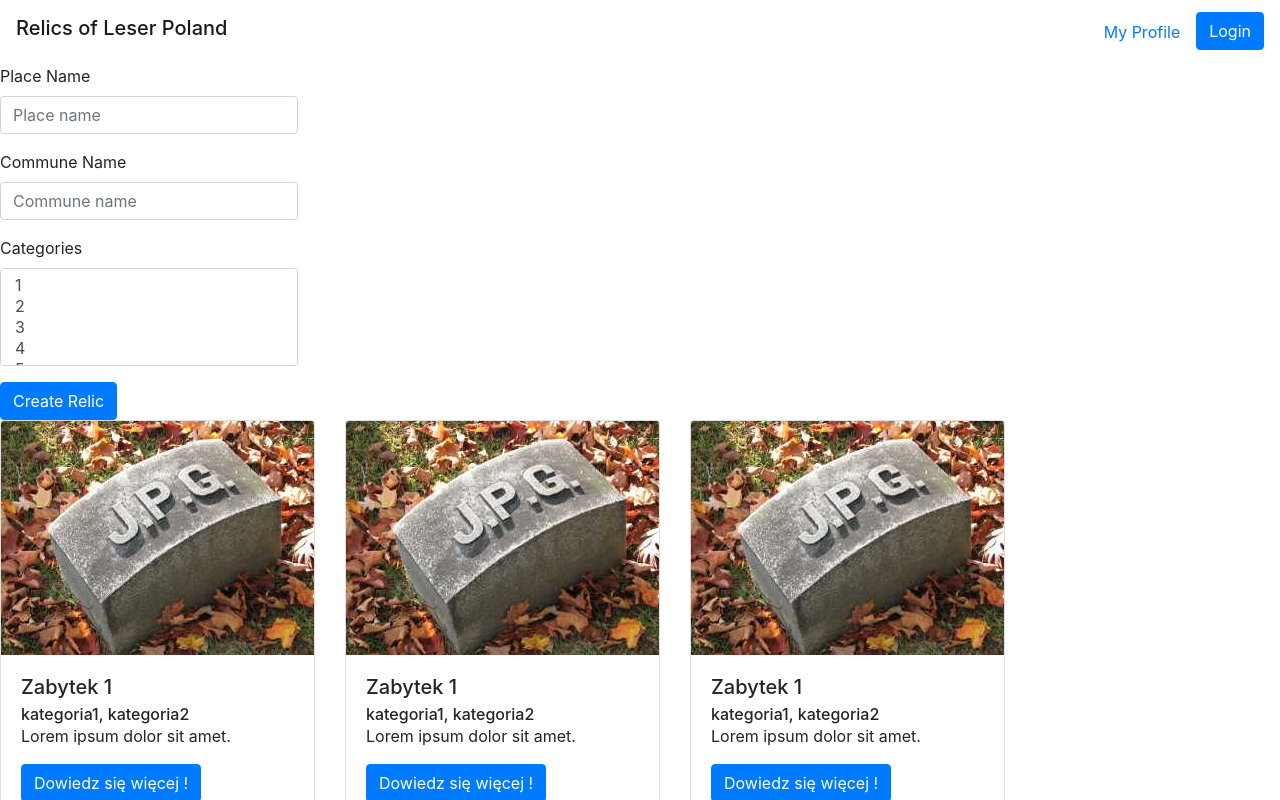
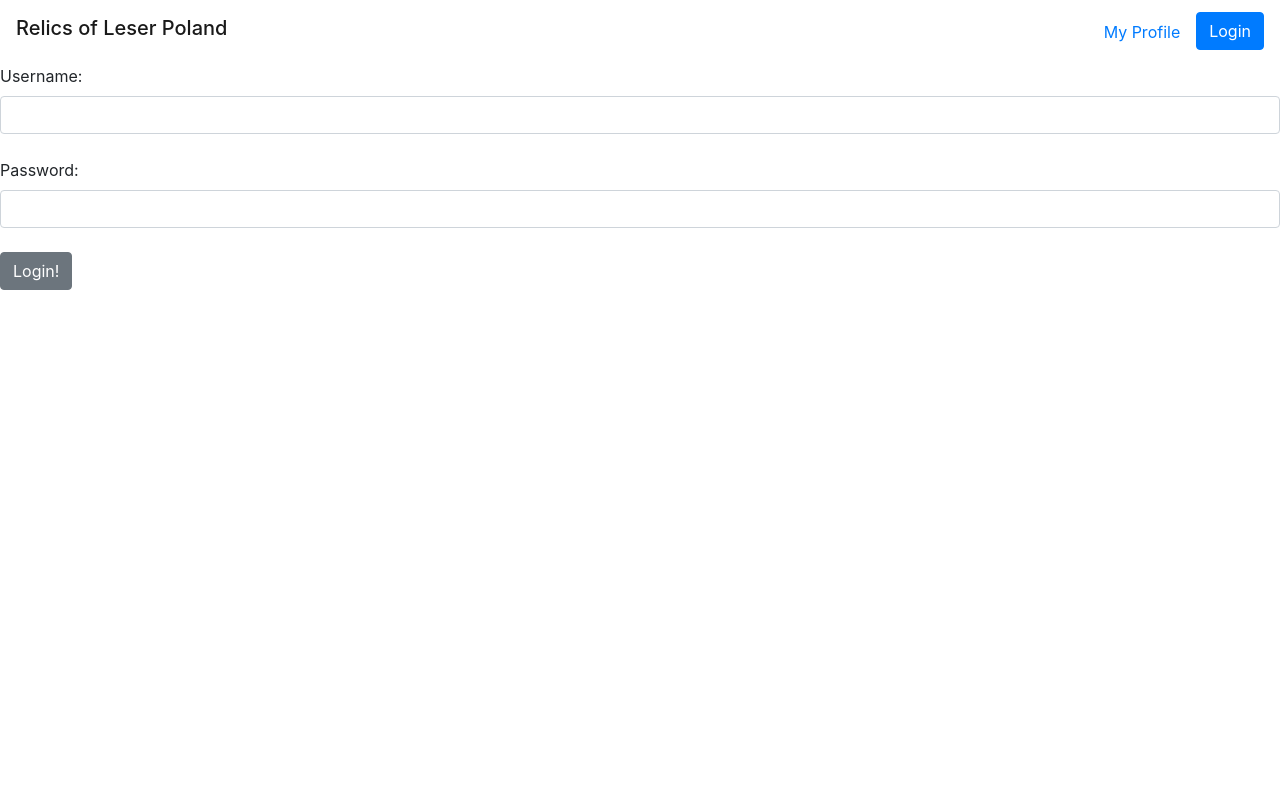
Before and after one commit to DamianDex/relics-frontend, a React (Create React App) app: page /login in a window 1280 px wide. Shown: the top 800 px of the page. Built offline with nearby package versions, Linux system fonts and the light colour scheme.

Commit message:
Added router, changed project structure

```diff
--- a/src/App.js
+++ b/src/App.js
@@ -1,32 +1,20 @@
 import React, {Component} from "react";
-import "./App.css";
+import { Switch, Route } from 'react-router';
 
-import { Container, Row, Col } from 'reactstrap';
-import RelicDeck from "./relics/RelicDeck";
-import RelicNew from "./relics/RelicNew";
 import Header from "./Header";
+import Main from "./Main";
+import LoginPage from "./components/LoginPage";
 
-
-class App extends Component {
+export default class App extends Component {
     render() {
         return (
-            <div>
-            <div>
-        		<Header/>
-        	</div>
-                <Row>
-                    <Col xs="3">
-                        <RelicNew/>
-                    </Col>
-                    <Col xs="auto">
-                        <RelicDeck/>
-                        <RelicDeck/>
-                    </Col>
-                    <Col xs="3">.col-3</Col>
-                </Row>
-            </div>
+          <div>
+  		    <Header />
+		    <Switch>
+		    	<Route exact path='/' component={Main}/>
+	    		<Route exact path='/login' component={LoginPage}/>
+	    	</Switch>
+  		  </div>
         );
     }
 }
-
-export default App;
--- a/src/Header.js
+++ b/src/Header.js
@@ -1,15 +1,17 @@
 import React from 'react';
-import {BrowserRouter, Link, Switch, Route } from 'react-router-dom';
+import CustomNavbar from './components/CustomNavbar'
 
-import CustomNavbar from './components/CustomNavbar'
-//import { LoginLink, LogoutLink, Authenticated, NotAuthenticated } from 'react-stormpath';
+import { Switch, Route } from 'react-router-dom'
+import LoginPage from "./components/LoginPage";
+import App from "./App";
+
 
 export default class Header extends React.Component {
   render() {
     return (
-    	<BrowserRouter>
+    	<div>
     		<CustomNavbar />
-    	</BrowserRouter>
+    	</div>
     );
   }
 }
--- /dev/null
+++ b/src/Main.js
@@ -0,0 +1,25 @@
+import React, {Component} from "react";
+import "./App.css";
+
+import { Row, Col } from 'reactstrap';
+import RelicDeck from "./relics/RelicDeck";
+import RelicNew from "./relics/RelicNew";
+
+export default class Main extends Component {
+    render() {
+        return (
+            <div>
+                <Row>
+                    <Col xs="3">
+                        <RelicNew/>
+                    </Col>
+                    <Col xs="auto">
+                        <RelicDeck/>
+                        <RelicDeck/>
+                    </Col>
+                    <Col xs="3">.col-3</Col>
+                </Row>
+            </div>
+        );
+    }
+}
--- a/src/components/LoginControl.js
+++ b/src/components/LoginControl.js
@@ -11,11 +11,13 @@ export default class LoginControl extends React.Component {
   }
 
   handleLoginClick() {
-    this.setState({isLoggedIn: true});
+	window.location = '/login'
+    //this.setState({isLoggedIn: true});
+
   }
 
   handleLogoutClick() {
-    this.setState({isLoggedIn: false});
+    //this.setState({isLoggedIn: false});
   }
 
   render() {
--- /dev/null
+++ b/src/components/LoginPage.js
@@ -0,0 +1,14 @@
+import React, {Component} from "react";
+import { Form, Input, Label, Button } from 'reactstrap';
+
+export default class LoginPage extends Component {
+    render() {
+        return (
+        	<Form>
+        		<Label for="username">Username: </Label><Input id="username" name="username"/><br/>
+        	    <Label for="password">Password:</Label><Input id="password" name="password"/><br/>
+        	    <Button type="submit">Login!</Button>
+        	</Form>
+        );
+    }
+}
--- a/src/index.js
+++ b/src/index.js
@@ -1,8 +1,16 @@
 import React from "react";
 import ReactDOM from "react-dom";
 import App from "./App";
+import { BrowserRouter } from 'react-router-dom'
 
 import "./index.css";
 import "bootstrap/dist/css/bootstrap.css";
 
-ReactDOM.render(<App />, document.getElementById('root'));
+//Jak chcecie poczytac o routerach to polecam:
+//https://medium.com/@pshrmn/a-simple-react-router-v4-tutorial-7f23ff27adf
+
+ReactDOM.render((
+		  <BrowserRouter>
+		    <App />
+		  </BrowserRouter>
+		), document.getElementById('root'))
```
